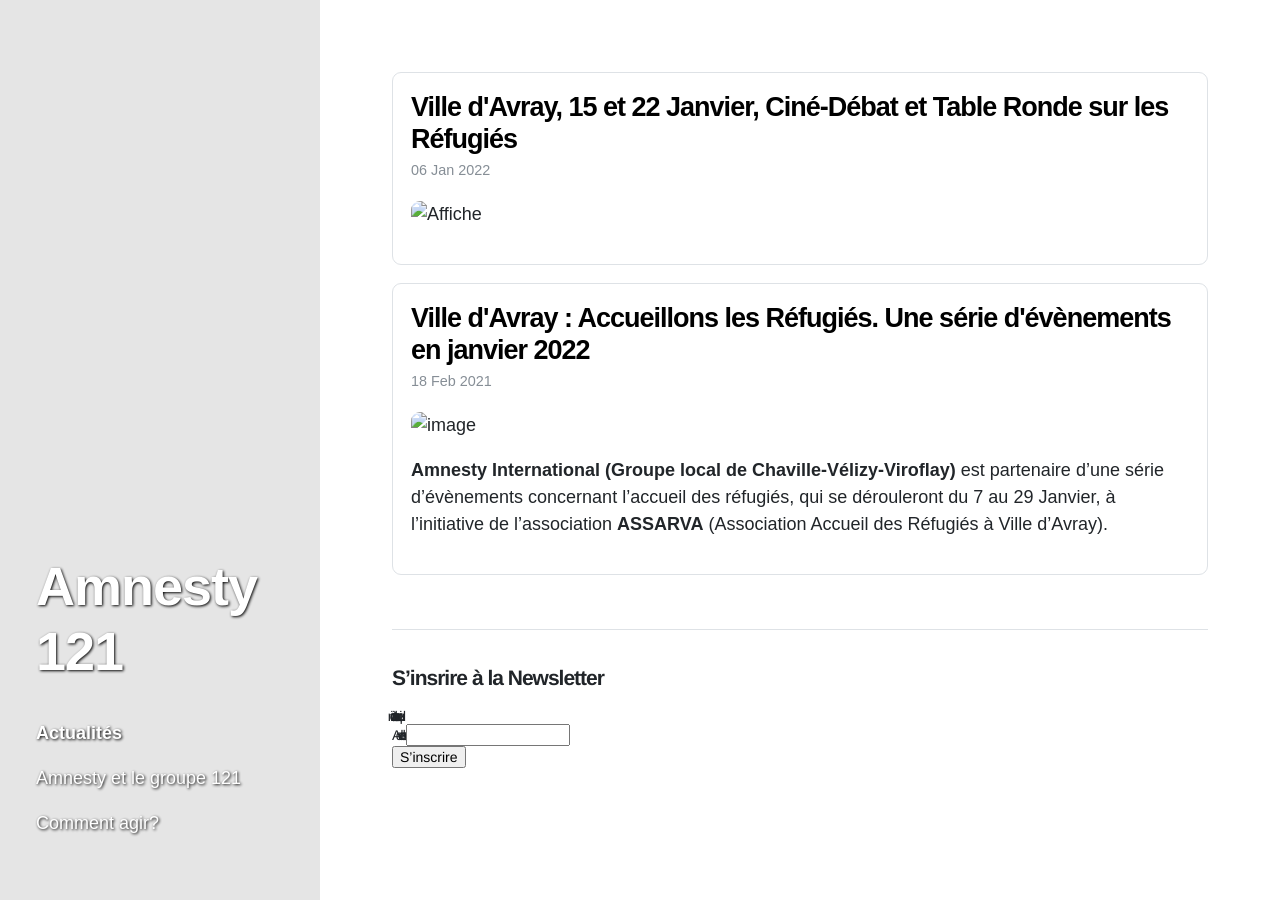
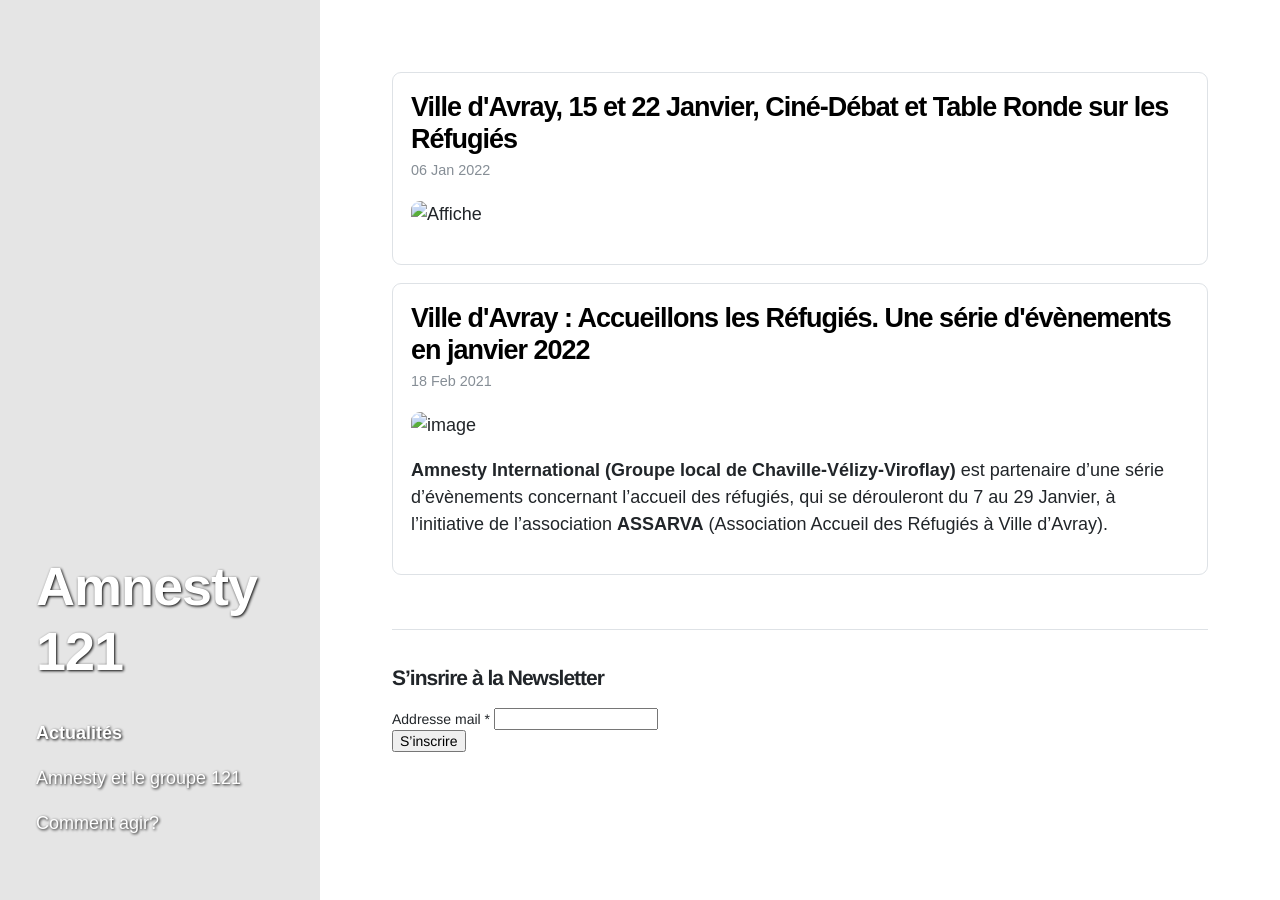
Before and after one commit to Amnesty121/SiteAmnesty121-dev, a Jekyll site: the page built from README.md, in a window 1280 px wide. Built offline with Jekyll 4.4.1, drawn with Linux system fonts in a browser that asks for light colours; nearby versions of some CDN libraries; some web fonts are replaced; our own code applies the rules of GitHub Pages for plain Markdown files; comment, search, counter and statistics services are not loaded.

Commit message:
style fixes

```diff
--- a/_includes/footer.html
+++ b/_includes/footer.html
@@ -24,12 +24,10 @@
   </div>-->
 
   <!-- Begin Mailchimp Signup Form -->
-<link href="//cdn-images.mailchimp.com/embedcode/classic-10_7_dtp.css" rel="stylesheet" type="text/css">
-<div id="mc_embed_signup">
+<div id="mc_embed_signup" style="letter-spacing:0">
 <form action="https://pm.us14.list-manage.com/subscribe/post?u=71c7c6ac704dcda26d6b90f77&amp;id=5119bc9e97" method="post" id="mc-embedded-subscribe-form" name="mc-embedded-subscribe-form" class="validate" target="_blank" novalidate>
     <div id="mc_embed_signup_scroll">
 	<h2>S’insrire à la Newsletter</h2>
-<div class="indicates-required"><span class="asterisk">*</span> indicates required</div>
 <div class="mc-field-group">
 	<label for="mce-EMAIL">Addresse mail  <span class="asterisk">*</span>
 </label>
--- a/_sass/hydure/_variables.scss
+++ b/_sass/hydure/_variables.scss
@@ -4,7 +4,7 @@ $lg-screen: 64rem;
 $xl-screen: 80rem;
 
 @font-face {
-  font-family: "TradeGothic";
+  font-family: "Trade Gothic";
   src: url("../assets/fonts/TradeGothic/Trade Gothic LT.ttf");
 }
 
```
